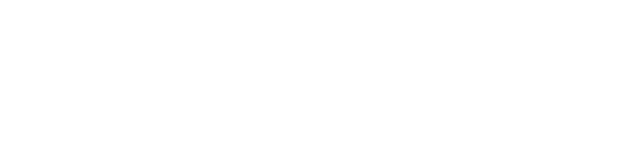
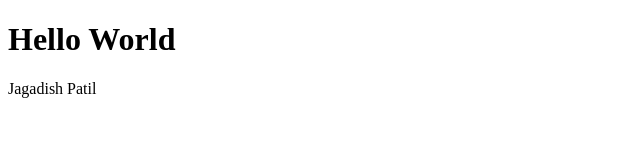
Before and after one commit to jagadish-patil/htmlcss, a plain HTML site: page 01Hello/index.html in a window 1280 px wide. Shown: the whole page, without its empty margins (0-640 px from the left). Drawn offline with Linux system fonts and the light colour scheme.

Commit message:
HelloWorld in html

```diff
--- a/index.html
+++ b/01Hello/index.html
@@ -7,6 +7,7 @@
     <title>Document</title>
 </head>
 <body>
-
+    <h1>Hello World</h1>
+    <p>Jagadish Patil</p>
 </body>
 </html>
```
Also changed, not shown: 1 other file.
